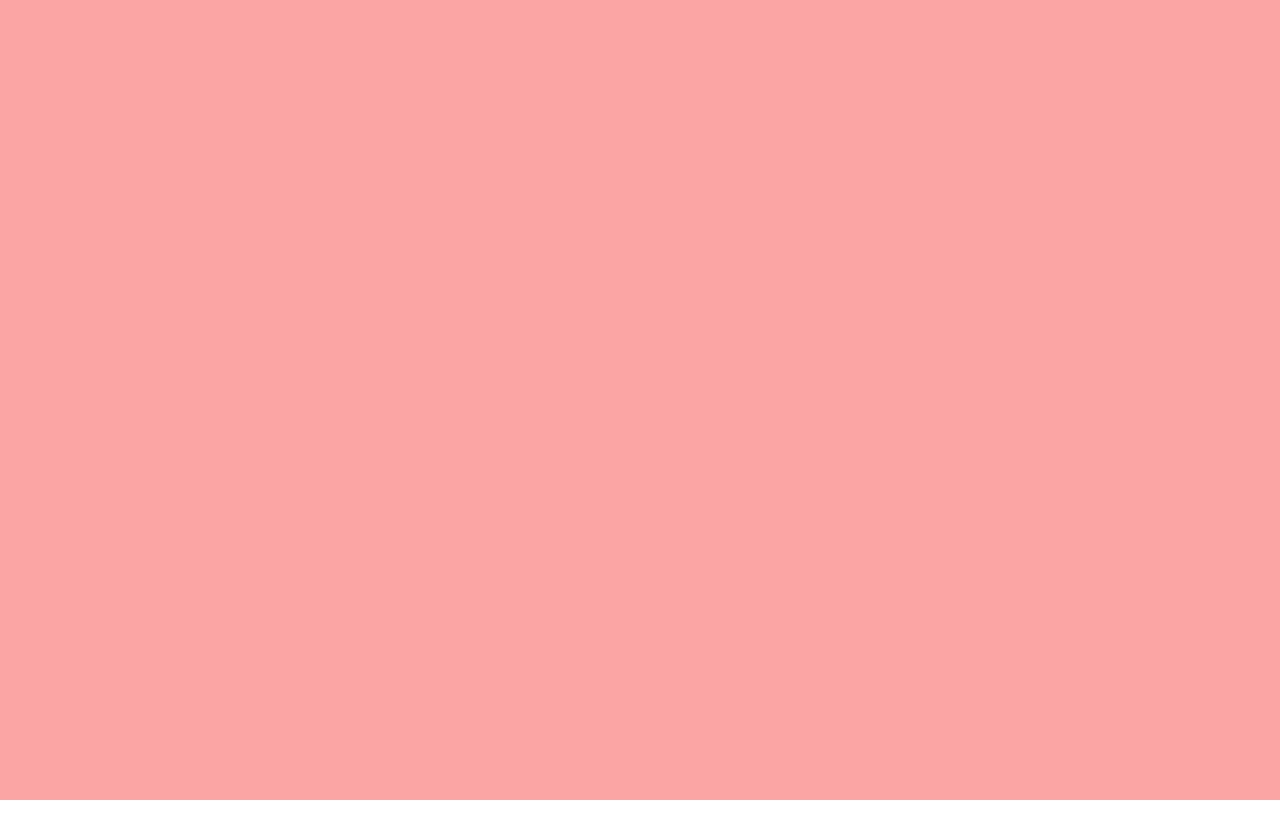
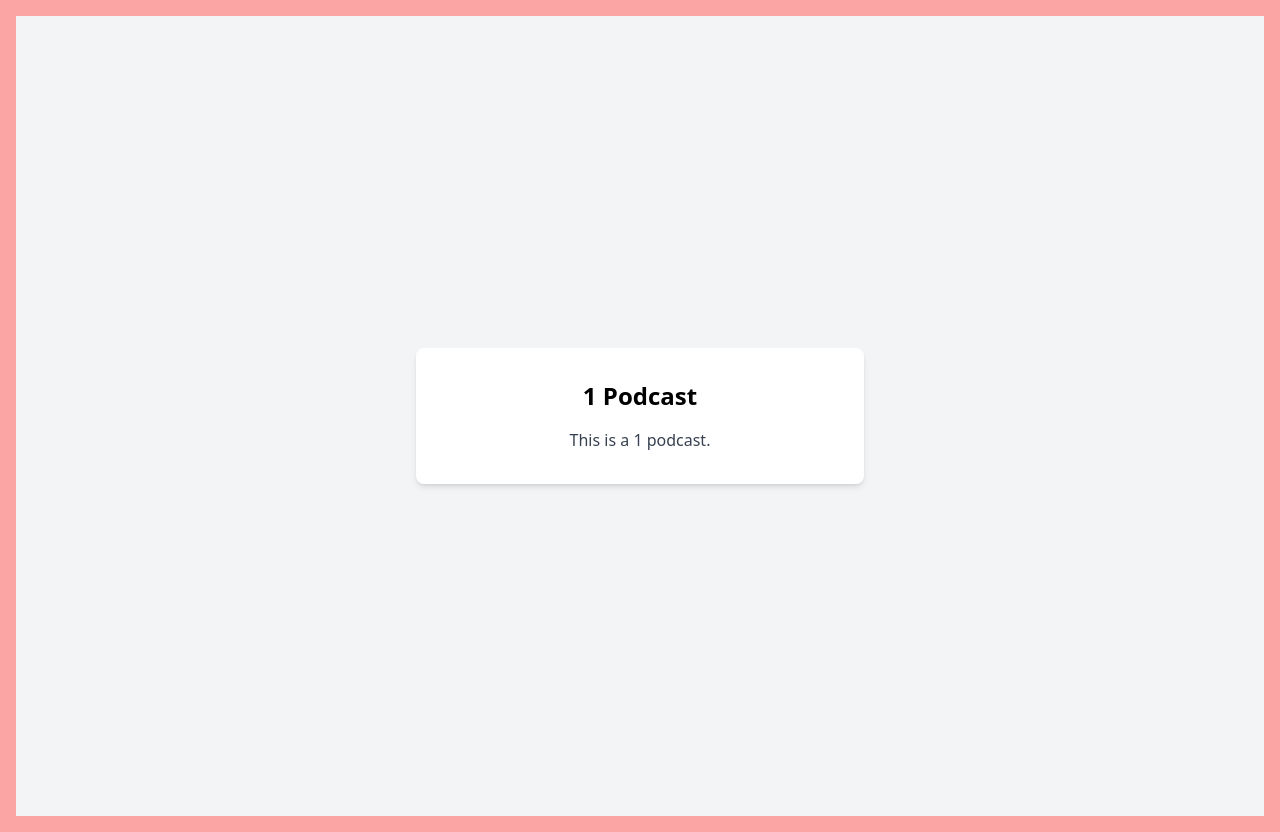
Before and after one commit to 392-f24/project1aqua, a React (Vite) app: page /podcast/1 in a window 1280 px wide. Before the commit this address had no page. Before the commit the page ends 800 px from the top, so only its background shows below. Built offline with nearby package versions, Linux system fonts and the light colour scheme.

Commit message:
dynamic podcast routing

```diff
--- a/src/App.jsx
+++ b/src/App.jsx
@@ -1,8 +1,8 @@
 import React from 'react';
 import { BrowserRouter as Router, Routes, Route } from 'react-router-dom';
-import Login from './components/Login';
-import Category from './components/Category';
-import Podcast from './components/Podcast';
+import Login from "./components/Login";
+import Category from "./components/Category";
+import Podcast from "./components/Podcast";
 
 function App() {
   return (
@@ -15,12 +15,13 @@ function App() {
           {/* Category */}
           <Route path="/category" element={<Category />} />
 
-          {/* Podcast */}
-          <Route path="/podcast/sports" element={<Podcast />} />
+          {/* Dynamic Podcast Route */}
+          <Route path="/podcast/:category" element={<Podcast />} />
         </Routes>
       </div>
     </Router>
   );
 }
 
+
 export default App;
--- a/src/components/Podcast.jsx
+++ b/src/components/Podcast.jsx
@@ -1,10 +1,18 @@
 import React from 'react';
+import { useParams } from 'react-router-dom';
 
 const Podcast = () => {
+  const { category } = useParams(); // Extract the category from the URL parameters
+
+
   return (
-    <div className="podcast-container">
-      <h2>Sports Podcast</h2>
-      <p>This is a completed podcast for the Sports category.</p>
+    <div className="flex items-center justify-center min-h-screen bg-gray-100 p-4">
+      <div className="w-full max-w-md bg-white rounded-lg shadow-md p-8">
+        <h2 className="text-2xl font-semibold text-center mb-4">{category} Podcast</h2>
+        <p className="text-center text-gray-700">
+          This is a {category} podcast.
+        </p>
+      </div>
     </div>
   );
 };
```
